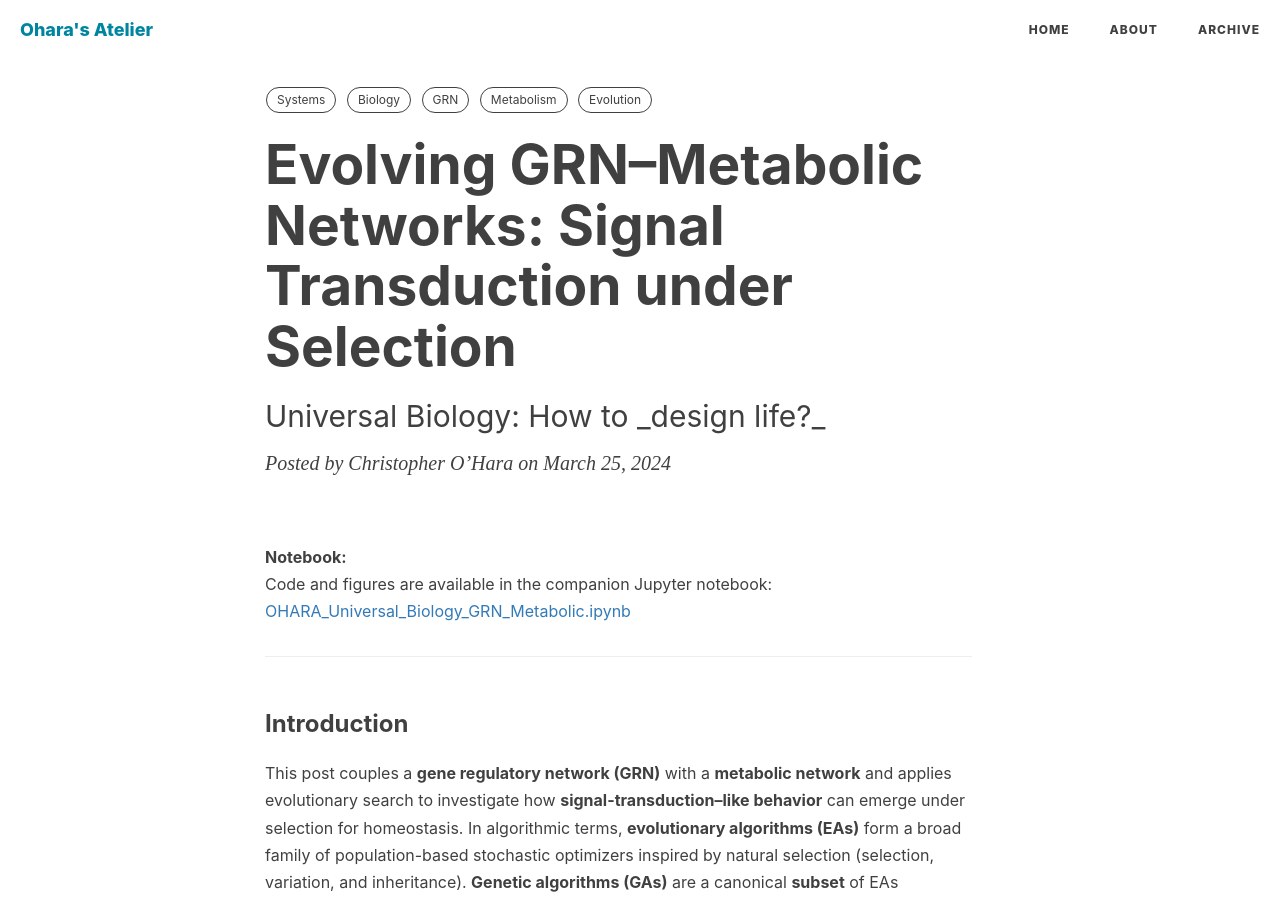
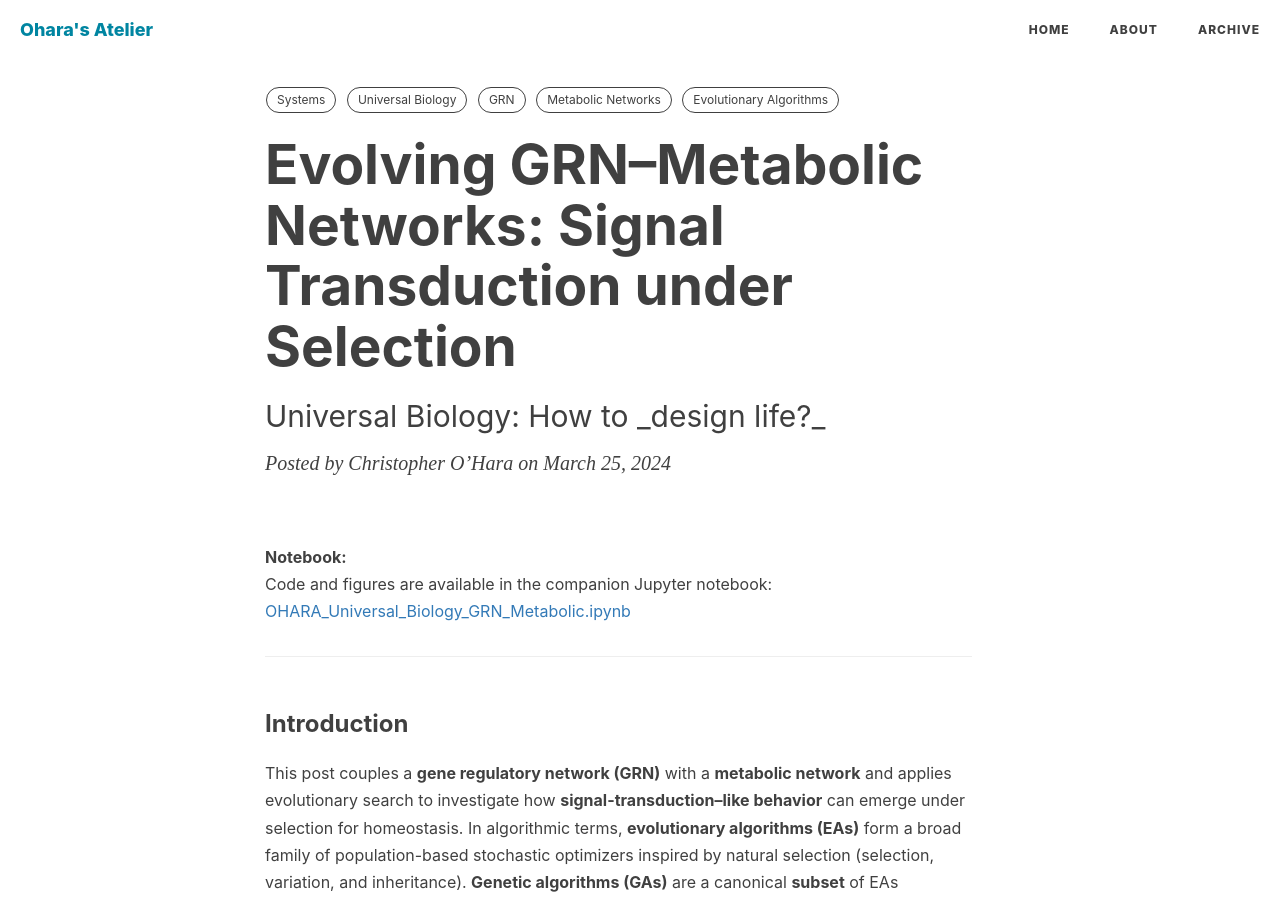
Before and after one commit to Ohara124c41/Ohara124c41.github.io, a Jekyll site: the page built from _posts/2024-03-25-GRN.md, in a window 1280 px wide and 900 px high. Built offline with Jekyll 4.4.1, drawn with Linux system fonts in a browser that asks for light colours; nearby versions of some CDN libraries; comment, search, counter and statistics services are not loaded.

Commit message:
[docs] small QoL updates

```diff
--- a/_posts/2024-03-25-GRN.md
+++ b/_posts/2024-03-25-GRN.md
@@ -6,10 +6,10 @@ author: "Christopher O’Hara"
 header-style: text
 tags:
   - Systems
-  - Biology
+  - Universal Biology
   - GRN
-  - Metabolism
-  - Evolution
+  - Metabolic Networks
+  - Evolutionary Algorithms
 ---
 
 **Notebook:**
```
Also changed, not shown: other parts of _posts/2024-03-25-GRN.md (+3 -0 lines).
